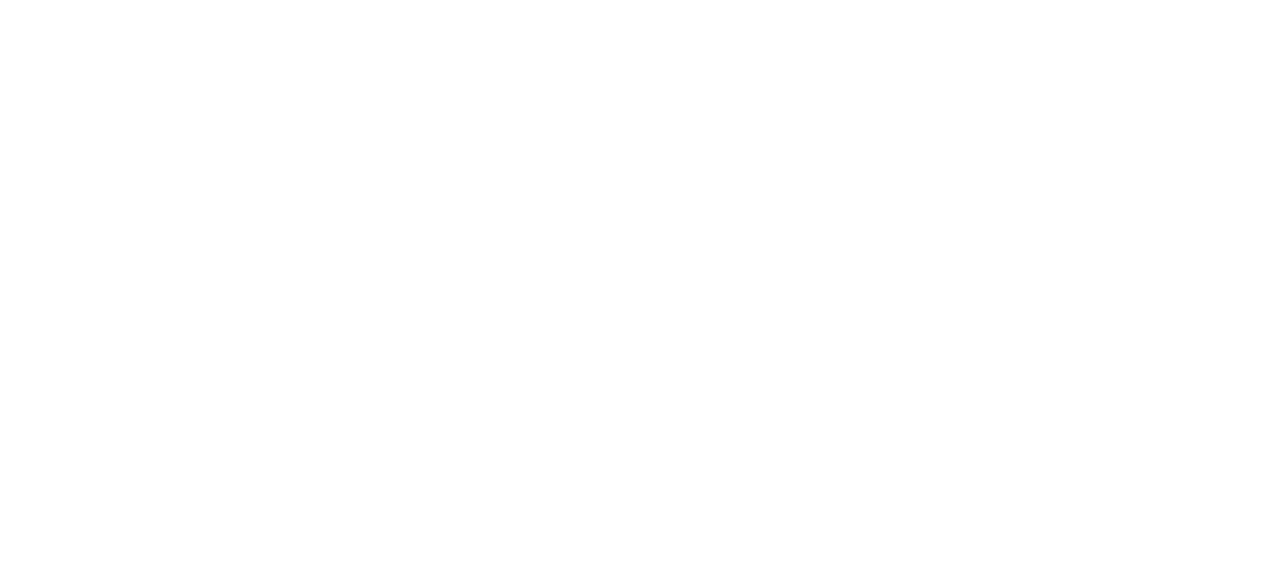
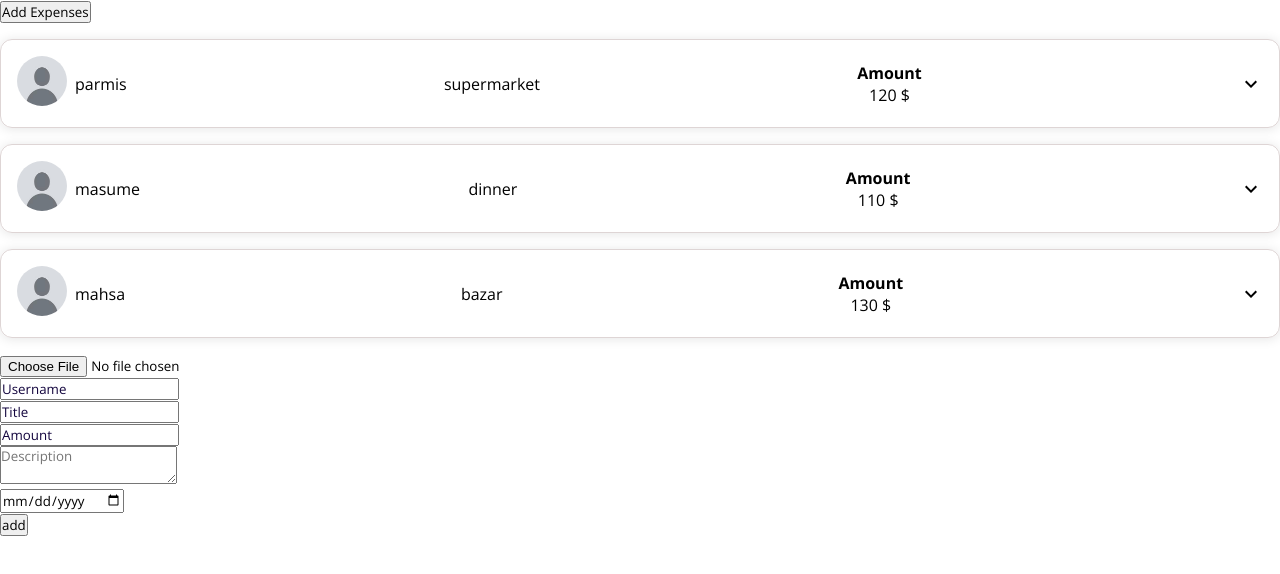
Before and after one commit to dice-iust/frontend, a React (Create React App) app: page /budgetplanner in a window 1280 px wide. Before the commit this address had no page. Shown: the top 574 px of the page. Built offline with nearby package versions, Linux system fonts and the light colour scheme; a web font is replaced by a local one.

Commit message:
Add: Added budget planner component

```diff
--- a/src/App.js
+++ b/src/App.js
@@ -17,6 +17,7 @@ import Economical from "./Components/tourspage/categories/Economicaltrips.jsx";
 import Fancy from "./Components/tourspage/categories/Fancytrips.jsx";
 import Winter from './Components/tourspage/categories/Wintertrips.jsx';
 import EmailVerification from './Components/SignupForm/EmailVerification.jsx';
+import BudgetPlanner from './Components/BudgetPlanner/BudgetPlanner.jsx';
 
 
 function App() {
@@ -38,6 +39,8 @@ function App() {
         <Route path="/Main/Fancy" element={<Fancy />} />
         <Route path="/Main/Winter" element={<Winter />} />
         <Route path="/signup/email_verification" element={<EmailVerification/>} />
+        <Route path="/budgetplanner" element={<BudgetPlanner/>} />
+
 
       </Routes>
     </Router>
--- /dev/null
+++ b/src/Components/BudgetPlanner/BudgetPlanner.jsx
@@ -0,0 +1,48 @@
+import React, { useEffect, useState } from 'react'
+import ExpenseUserList from './Components/ExpenseUserList'
+import AddExpense from './Components/AddExpense'
+import {expenseData} from '../../api/jsondata/planner'
+import pic from '../../public/UserDefaultImage/profile.jpg'
+
+
+const BudgetPlanner = () => {
+    const [expData, setExpData] = useState([])
+    useEffect(() => {
+        setExpData(expenseData)
+    }, [])
+
+    const newExpense = {
+        srcPic: pic,
+        amount: '120',
+        username: 'parmis',
+        title: 'supermarket',
+        id: '4', // Make sure you use a unique id
+    };
+
+    const handleAddExpense = () =>{
+
+
+    }
+    console.log(expData)
+
+  return (
+    <div>
+        <button onClick={handleAddExpense}>Add Expenses</button>
+        {expData.map((item)=>{
+            return(
+                <ExpenseUserList username={item.username}
+                                 title={item.title}
+                                 price={item.amount}
+                                 profilePic={item.srcPic}
+                                 id={item.id}
+                                 key={item.id}
+                                 setExpData={setExpData}
+                                  />
+            )
+        })}
+        <AddExpense setExpData={setExpData}/>
+    </div>
+  )
+}
+
+export default BudgetPlanner
--- /dev/null
+++ b/src/Components/BudgetPlanner/Components/AddExpense.jsx
@@ -0,0 +1,51 @@
+import React, { useState } from 'react'
+
+const AddExpense = (props) => {
+    const {setExpData} = props
+
+    const [formValue, setFormValue] = useState({
+        expensePic :'',
+        userName: '',
+        title:'',
+        amount:'',
+        description: '',
+        date:'',
+    })
+
+    const handleChange = (e) =>{
+        setFormValue({ ...formValue, [e.target.name]: e.target.value })
+    }
+
+    const handleAddExpense = (e)=>{
+        e.preventDefault();
+        setExpData((prev)=>([...prev,formValue]))
+    }
+
+  return (
+    <>
+      <form action="submit">
+        <div className="expense-input">
+            <input type="file" name='expensePic' value={formValue.expensePic} onChange={handleChange}/>
+        </div>
+        <div className="expense-input">
+            <input type="text" name='userName' value={formValue.userName} placeholder='Username' onChange={handleChange}/>
+        </div>
+        <div className="expense-input">
+            <input type="text" name='title' value={formValue.title} placeholder='Title' onChange={handleChange}/>
+        </div>
+        <div className="expense-input">
+            <input type="text" name='amount' value={formValue.amount} placeholder='Amount' onChange={handleChange}/>
+        </div>
+        <div className="expense-input">
+            <textarea type="text" name='description' value={formValue.description} placeholder='Description' onChange={handleChange}/>
+        </div>
+        <div className="expense-input">
+            <input type="date" name='date' value={formValue.date} onChange={handleChange}/>
+        </div>
+        <button className="btn" type='submit' onClick={handleAddExpense}>add</button>
+      </form>
+    </>
+  )
+}
+
+export default AddExpense
--- /dev/null
+++ b/src/Components/BudgetPlanner/Components/ExpenseDetails.jsx
@@ -0,0 +1,15 @@
+import React from 'react'
+
+const ExpenseDetails = (props) => {
+    const {data}=props
+  return (
+      <div className='details-box'>
+          <ul className='details-list'>
+              <li><span>Date:</span>{data.date}</li>
+              <li><span>Description:</span>{data.description}</li>
+          </ul>
+      </div>
+  )
+}
+
+export default ExpenseDetails
--- /dev/null
+++ b/src/Components/BudgetPlanner/Components/ExpenseUserList.jsx
@@ -0,0 +1,37 @@
+import React, {useState} from 'react'
+import './ExpenseUserList.scss'
+import { MdKeyboardArrowDown } from "react-icons/md";
+import ExpenseDetails from './ExpenseDetails';
+import {detailsDataJson} from '../../../api/jsondata/planner'
+
+
+const NewExpense = (props) => {
+  const [showDetails, setShowDetails] = useState(false)
+  const [detailsData, setDetailsData] = useState({})
+
+  const handleShowDetails = (id) =>{
+    setShowDetails(prev => !prev)
+    const findData = detailsDataJson.find((item)=>item.id === id)
+    setDetailsData(findData)
+  }
+
+  return (
+      <>
+        <div className={showDetails ? 'newExpense-box-showDetails' : 'newExpense-box' }>
+          <div className='profile-expense'>
+            <div><img src={props.profilePic} alt="profile-img" /></div>
+            <div className="">{props.username}</div>
+          </div>
+          <div className="">{props.title}</div>
+          <div className='amount-box'>
+            <div className="amount"><span>Amount</span></div>
+            <div className="">{props.price} $</div>
+          </div>
+          <MdKeyboardArrowDown className='arrowIcon' onClick={() =>handleShowDetails(props.id)}/>
+        </div>
+        {showDetails ?  <ExpenseDetails data={detailsData}/> : null}
+      </>
+  )
+}
+
+export default NewExpense
--- /dev/null
+++ b/src/Components/BudgetPlanner/Components/ExpenseUserList.scss
@@ -0,0 +1,105 @@
+.newExpense-box{
+    display: flex;
+    flex-direction: row;
+    align-items: center;
+    justify-content: space-between;
+    border: 1px solid #ded5d5;
+    box-shadow: 0 1px 12px #e5e5e5;
+    border-radius: 12px;
+    padding: 16px;
+    margin: 16px 0;
+    .arrowIcon{
+        width: 1.5rem;
+        height: 1.5rem;
+        cursor: pointer;
+    }
+    .profile-expense{
+        display: flex;
+        direction: row;
+        align-items: center;
+        justify-content: center;
+        gap: 8px;
+
+        img {
+            border-radius: 50%;
+            width: 50px;
+            height: 50px;
+        }
+    }
+    .amount-box{
+        // display: flex;
+        display: flex;
+        flex-direction: column;
+        align-items: center;
+        justify-content: center;
+        span{
+            font-weight: bold;
+        }
+        .amount{
+            // font-weight: bold;
+        }
+    }
+}
+
+.newExpense-box-showDetails{
+    display: flex;
+    flex-direction: row;
+    align-items: center;
+    justify-content: space-between;
+    border: 1px solid #ded5d5;
+    border-bottom: 0;
+    box-shadow: none;
+    border-radius: 12px 12px 0 0;
+    padding: 16px 16px 0 16px;
+    margin: 16px 0;
+    .arrowIcon{
+        width: 1.5rem;
+        height: 1.5rem;
+        cursor: pointer;
+    }
+    .profile-expense{
+        display: flex;
+        direction: row;
+        align-items: center;
+        justify-content: center;
+        gap: 8px;
+
+        img {
+            border-radius: 50%;
+            width: 50px;
+            height: 50px;
+        }
+    }
+    .amount-box{
+        display: flex;
+        justify-content: center;
+        flex-direction: column;
+        align-items: center;
+        span{
+            font-weight: bold;
+        }
+        .amount{
+            // font-weight: bold;
+        }
+    }
+}
+
+.details-box{
+    display: flex;
+    justify-content: left;
+    align-items: center;
+    border: 1px solid #ded5d5;
+    border-top: 0;
+    padding: 16px;
+    .details-list{
+        list-style: none;
+        padding: 0 16px;
+        li{
+            margin-top: 4px;
+            span{
+                font-weight: bold;
+                padding-right: 4px;
+            }
+        }
+    }
+}
--- /dev/null
+++ b/src/api/jsondata/planner.js
@@ -0,0 +1,42 @@
+import pic from '../../public/UserDefaultImage/profile.jpg'
+export const expenseData = [
+    {
+        srcPic:pic,
+        amount : '120',
+        username: 'parmis',
+        title: 'supermarket',
+        id : '1',
+    },
+    {
+        srcPic:pic,
+        amount : '110',
+        username: 'masume',
+        title: 'dinner',
+        id : '2',
+    },
+    {
+        srcPic:pic,
+        amount : '130',
+        username: 'mahsa',
+        title: 'bazar',
+        id : '3',
+    }
+];
+
+export const detailsDataJson = [
+    {
+        id: '1',
+        description: 'Bought groceries',
+        date: '12-01-2024',
+    },
+    {
+        id: '2',
+        description: 'Paid for dinner at restaurant A',
+        date: '12-01-2024',
+    },
+    {
+        id: '3',
+        description: 'Bought souvenir',
+        date: '12-01-2024',
+    },
+]
```
Also changed, not shown: src/Components/BudgetPlanner/assets/profile.jpg (added), src/public/UserDefaultImage/profile.jpg (added).
